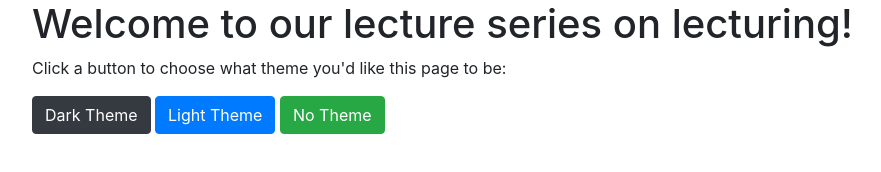
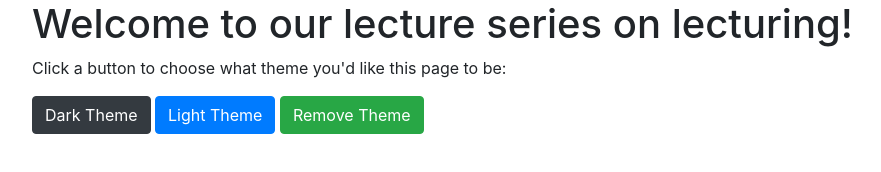
Before and after one commit to jakeedgar/lecture, a plain HTML site: page index.html in a window 1280 px wide. Shown: the whole page, without its empty margins (53-934 px from the left). Drawn offline with Linux system fonts and the light colour scheme.

Commit message:
update file

```diff
--- a/index.html
+++ b/index.html
@@ -7,14 +7,15 @@
   <script src="js/scripts.js"></script>
   <title>Colors</title>
 </head>
+
 <body>
   <div class="container">
     <h1>Welcome to our lecture series on lecturing!</h1>
     <p>Click a button to choose what theme you'd like this page to be:</p>
-
     <button class="btn btn-dark" id="dark">Dark Theme</button>
     <button class="btn btn-primary" id="primary">Light Theme</button>
-    <button class="btn btn-success" id="success">No Theme</button>
+    <button class="btn btn-success" id="success">Remove Theme</button>
   </div>
 </body>
+
 </html>
--- a/js/scripts.js
+++ b/js/scripts.js
@@ -11,6 +11,6 @@ $(document).ready(function() {
 
   $("button#success").click(function() {
     $("body").removeClass();
+
   });
-
 });
```
Also changed, not shown: css/styles.css (line endings or trailing spaces).
